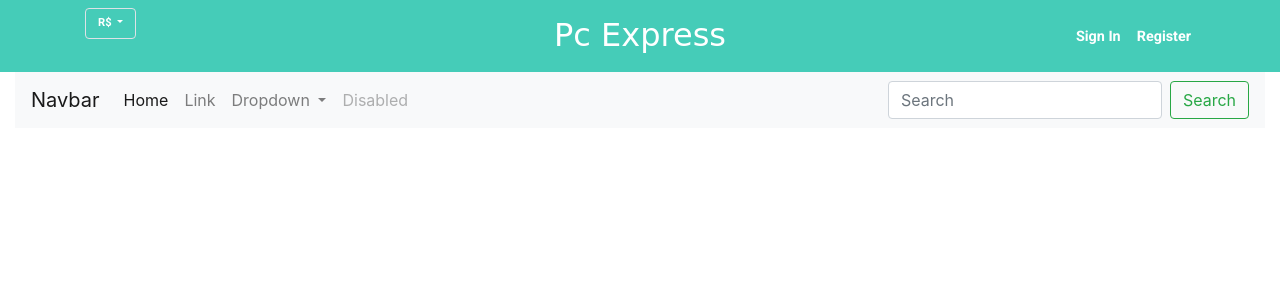
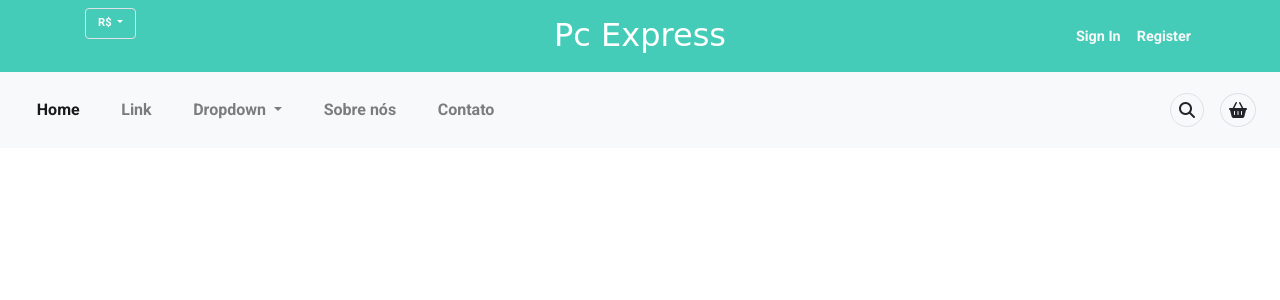
Before and after one commit to williancae/Pc_Express, a PHP site: page / in a window 1280 px wide. Shown: the top 300 px of the page. Run offline with PHP 8.4, Linux system fonts and the light colour scheme; some libraries are stand-ins or nearby versions; some web fonts are replaced.

Commit message:
Ending Header

```diff
--- a/css/style.css
+++ b/css/style.css
@@ -48,5 +48,34 @@ header .site-title{
 .header-links a{
     font-size: 0.9em;
     text-decoration: none;
-    color: white;
+    color: rgb(248, 248, 248);
+    transition: 1s;
 }
+
+.header-links:hover a{
+    color: rgb(49, 48, 48);}
+
+.nav-item{
+    transition: 1s;
+}
+
+.nav-item:hover{
+    background-color: rgb(204, 202, 202);
+}
+
+.navbar-nav{
+    padding: 0.8em 0em;
+}
+
+.nav-nav .nav-link{
+    font-size: 0.9em;
+    color: var(--light-gray) !important;
+}
+
+.navbar-nav .nav-item .nav-link{
+    padding:  0 1.3em;
+}
+
+.navbar-nav .basket-icon{
+     margin-right: 6.5rem;
+}
--- a/index.html
+++ b/index.html
@@ -14,7 +14,8 @@
     />
 
     <!-- Font Awesome -->
-    <script src="https://kit.fontawesome.com/23412c6a8d.js"></script>
+
+    <link rel="stylesheet" href="path/to/font-awesome/css/font-awesome.min.css">
 
     <!-- Custom Stylesheet-->
     <link rel="stylesheet" href="./css/style.css">
@@ -22,6 +23,7 @@
     </head>
 
 <body>
+  <!-- Header-->
     <header>
        <div class="container">
            <div class="row">
@@ -36,7 +38,7 @@
                        R$
                        </button>
                        <div class="dropdown-menu">
-                           <a href="#"  class="dropdawn-item">USD Dólar</a>
+                           <a href="#"  class="dropdawn-item ">USD Dólar</a>
                        </div>
                    </div>
                </div>
@@ -51,10 +53,10 @@
                </div>
            </div>
        </div>
-    </header>
-    <div class="container-fluid">
+
+       <div class="container-fluid p-0">
+         <div class="row"></div>
         <nav class="navbar navbar-expand-lg navbar-light bg-light">
-            <a class="navbar-brand" href="#">Navbar</a>
             <button
             class="navbar-toggler"
             type="button"
@@ -100,18 +102,29 @@
                   </div>
                 </li>
                 <li class="nav-item">
-                  <a
-                  class="nav-link disabled"
-                  href="#" tabindex="-1"
-                  aria-disabled="true">Disabled</a>
+                  <a class="nav-link" href="#">Sobre nós</a>
                 </li>
+                <li class="nav-item">
+                  <a class="nav-link" href="#">Contato</a>
+                </li>
+
               </ul>
-              <form class="form-inline my-2 my-lg-0">
-                <input class="form-control mr-sm-2" type="search" placeholder="Search" aria-label="Search">
-                <button class="btn btn-outline-success my-2 my-sm-0" type="submit">Search</button>
-              </form>
+            </div>
+            <div class="navbar-nav">
+                <li class="nav-item border rounded-circle mx-2 search-icon">
+                  <i class="fas fa-search p-2"></i>
+                </li>
+                <li class="nav-item border rounded-circle mx-2 search-icon">
+                  <i class="fas fa-shopping-basket p-2"></i>
+                </li>
             </div>
           </nav>
+       </div>
+    </header>
+  <!-- Header-->
+
+    <div class="container-fluid">
+
     </div>
 
 
@@ -130,8 +143,7 @@
 
 
 
-
-
+    <script src="https://kit.fontawesome.com/5a9891bfba.js" crossorigin="anonymous"></script>
     <script src="https://code.jquery.com/jquery-3.5.1.slim.min.js" integrity="sha384-DfXdz2htPH0lsSSs5nCTpuj/zy4C+OGpamoFVy38MVBnE+IbbVYUew+OrCXaRkfj" crossorigin="anonymous"></script>
     <script src="https://cdn.jsdelivr.net/npm/popper.js@1.16.0/dist/umd/popper.min.js" integrity="sha384-Q6E9RHvbIyZFJoft+2mJbHaEWldlvI9IOYy5n3zV9zzTtmI3UksdQRVvoxMfooAo" crossorigin="anonymous"></script>
     <script src="https://stackpath.bootstrapcdn.com/bootstrap/4.5.0/js/bootstrap.min.js" integrity="sha384-OgVRvuATP1z7JjHLkuOU7Xw704+h835Lr+6QL9UvYjZE3Ipu6Tp75j7Bh/kR0JKI" crossorigin="anonymous"></script>
```
